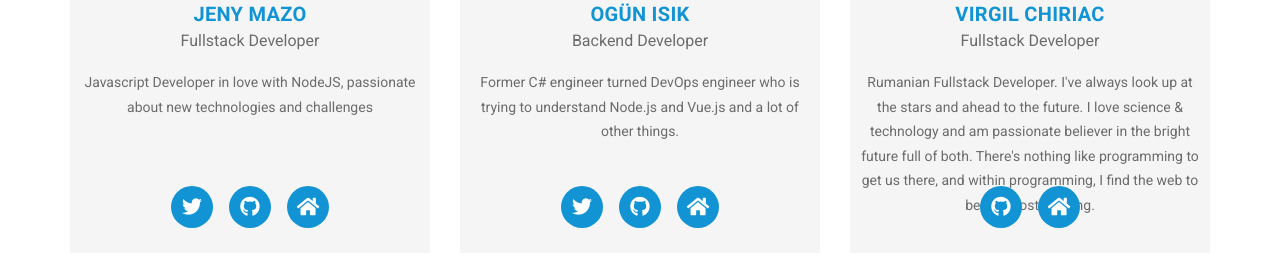
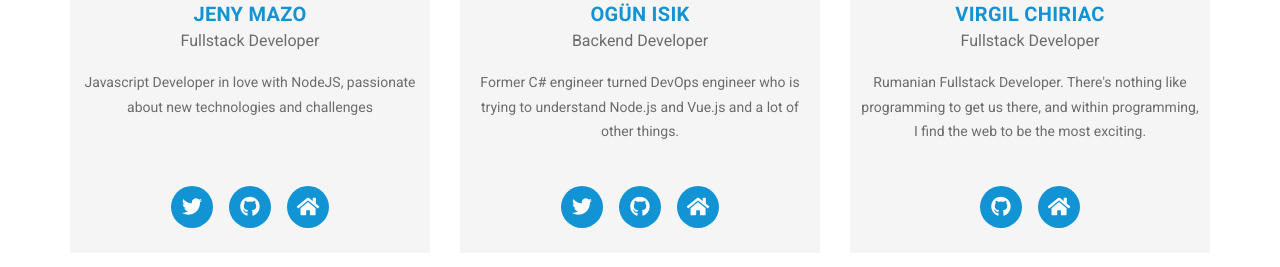
Before and after one commit to JenyMzo/transformers, a Nuxt app: page / in a window 1280 px wide. Shown: the part 1743-2010 px from the top of the page. Built offline with nearby package versions, Linux system fonts and the light colour scheme; what vue-js-modal would draw is missing.

Commit message:
adds team members images

```diff
--- a/assets/data/teamMembers.js
+++ b/assets/data/teamMembers.js
@@ -57,7 +57,7 @@ module.exports = {
   virgil: {
     name: "Virgil Chiriac",
     rol: "Fullstack Developer",
-    bio: "Rumanian Fullstack Developer. I've always look up at the stars and ahead to the future. I love science & technology and am passionate believer in the bright future full of both. There's nothing like programming to get us there, and within programming, I find the web to be the most exciting.",
+    bio: "Rumanian Fullstack Developer. There's nothing like programming to get us there, and within programming, I find the web to be the most exciting.",
     twitter: "",
     github: "virgilchiriac",
     avatar: "https://transformers.cloud.tourstream.eu/photos/virgil.jpg",
```
